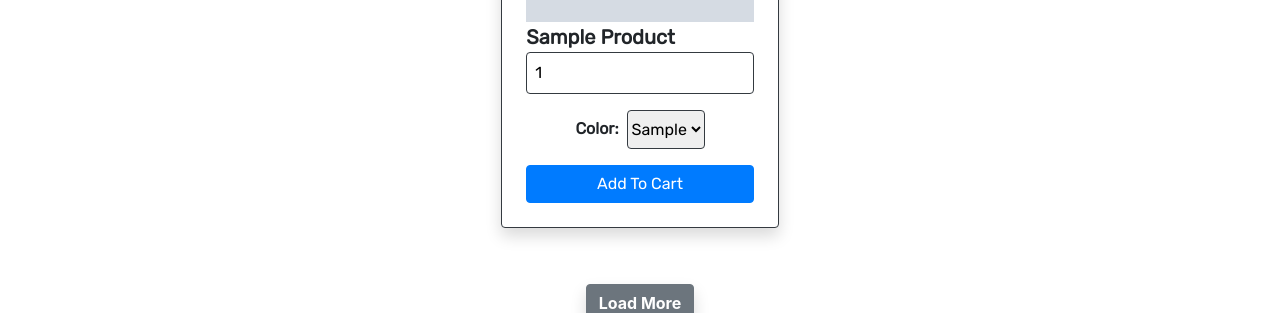
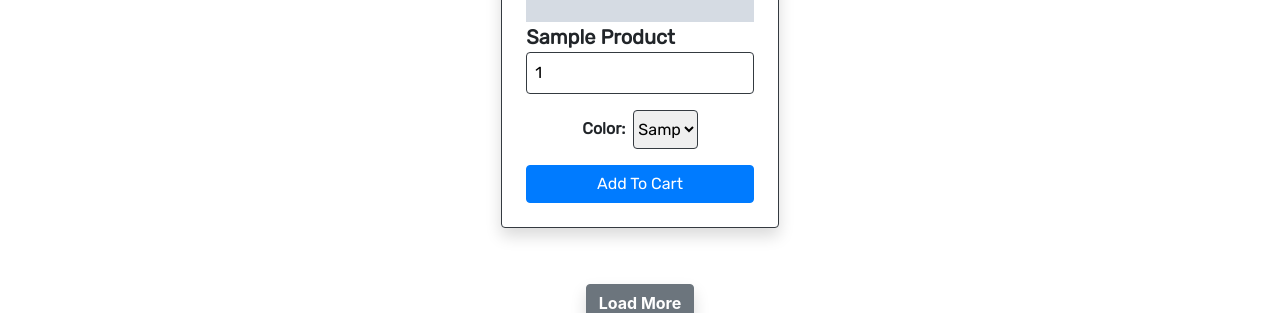
Before and after one commit to CuongXuanLe/VNDC-Tech-Store, a PHP site: page /home.php in a window 1280 px wide. Shown: the part 2075-2388 px from the top of the page. Run offline with PHP 8.4, Linux system fonts and the light colour scheme; the visitor is signed in with stand-in values (Sample User, id 1); tables that the repository leaves empty hold one stand-in row (values such as "Sample post"); grey boxes marked "Sample" are stand-in pictures; some web fonts are replaced.

Commit message:
fix options

```diff
--- a/home.php
+++ b/home.php
@@ -176,7 +176,7 @@ if(isset($_POST['add_to_cart'])){
             <div class="row d-flex flex-wrap justify-content-center">
                <p class="my-auto mr-2 font-weight-bold">Color:</p>
                   <!-- Dropdown options -->
-                  <select name="product_option" id="product_option" class="border rounded border-dark py-2 px-auto">
+                  <select name="product_option" id="product_option" class="border rounded border-dark w-25 py-2 px-auto">
                      <option value="<?php echo $option1; ?>"><?php echo $option1; ?></option>
                      <option value="<?php echo $option2; ?>"><?php echo $option2; ?></option>
                      <option value="<?php echo $option3; ?>"><?php echo $option3; ?></option>
```
